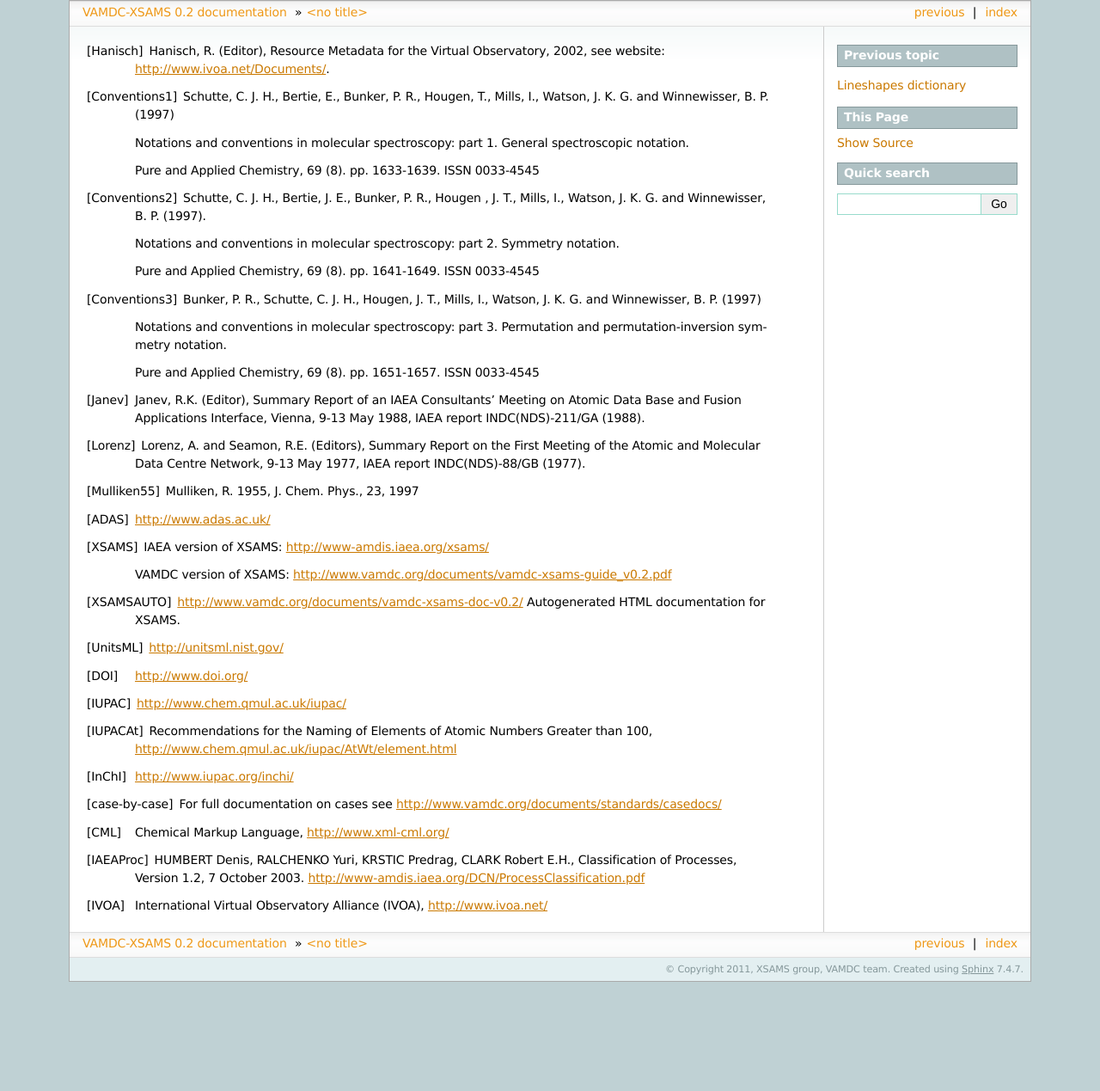
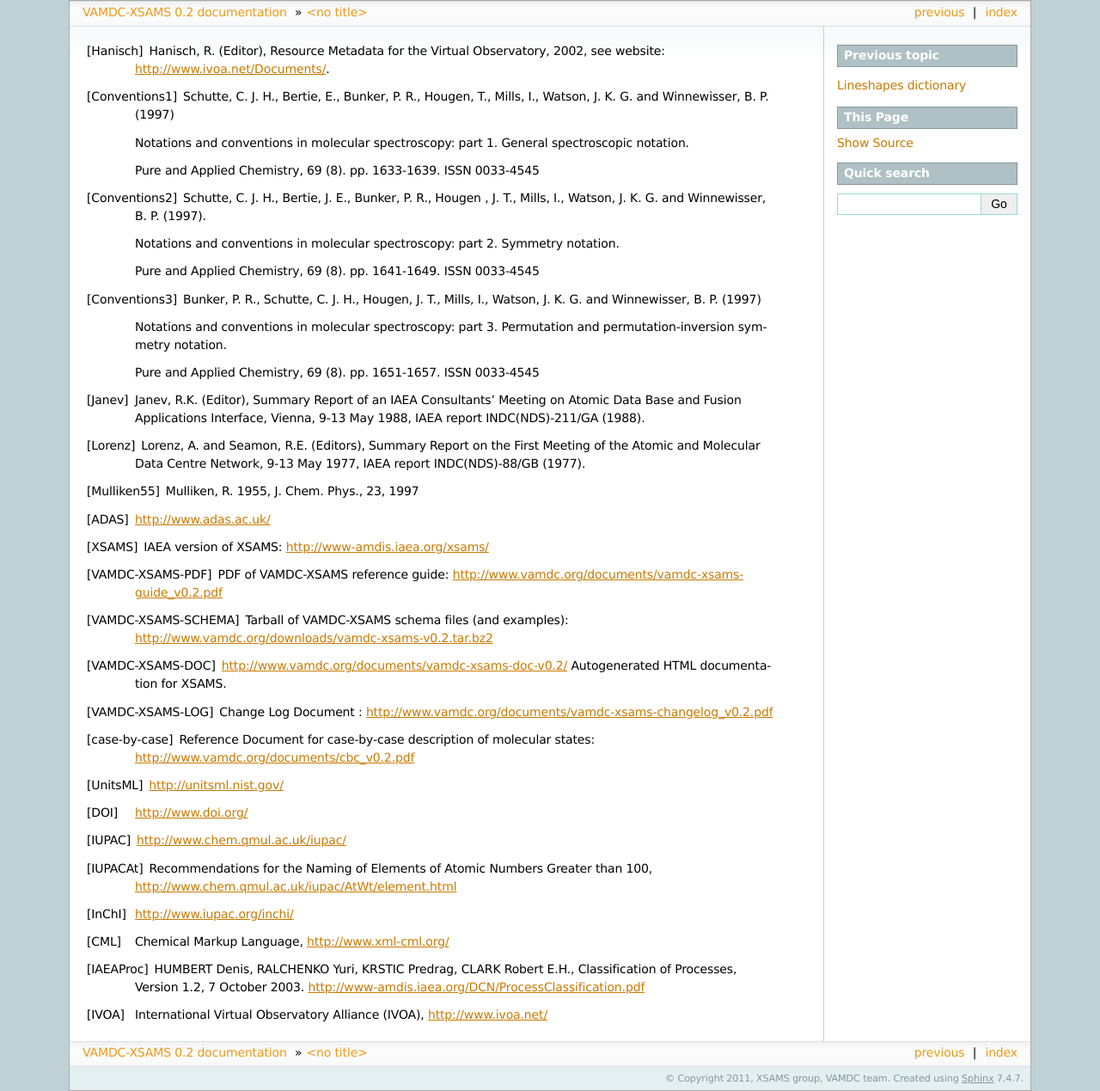
Before and after one commit to VAMDC/Standards, a Sphinx documentation site: the page built from doc/source/dataModel/vamdcxsams/bibliography.rst, in a window 1280 px wide. Shown: the whole page at 86% size. Built offline with Sphinx 7.4.7, drawn with Linux system fonts in a browser that asks for light colours; formulas are drawn with MathJax 3; before the commit the page ends 1142 px from its top, so only the background shows below that.

Commit message:
ML's changes

```diff
--- a/doc/source/dataModel/vamdcxsams/bibliography.rst
+++ b/doc/source/dataModel/vamdcxsams/bibliography.rst
@@ -51,9 +51,15 @@
 
 ..	[XSAMS] IAEA version of XSAMS: http://www-amdis.iaea.org/xsams/
 
-	VAMDC version of XSAMS: http://www.vamdc.org/documents/vamdc-xsams-guide_v0.2.pdf
+..  [VAMDC-XSAMS-PDF] PDF of VAMDC-XSAMS reference guide: http://www.vamdc.org/documents/vamdc-xsams-guide_v0.2.pdf
 
-..	[XSAMSAUTO] http://www.vamdc.org/documents/vamdc-xsams-doc-v0.2/ Autogenerated HTML documentation for XSAMS.
+..  [VAMDC-XSAMS-SCHEMA] Tarball of VAMDC-XSAMS schema files (and examples): http://www.vamdc.org/downloads/vamdc-xsams-v0.2.tar.bz2
+
+..	[VAMDC-XSAMS-DOC] http://www.vamdc.org/documents/vamdc-xsams-doc-v0.2/ Autogenerated HTML documentation for XSAMS.
+
+..  [VAMDC-XSAMS-LOG] Change Log Document : http://www.vamdc.org/documents/vamdc-xsams-changelog_v0.2.pdf
+
+..  [case-by-case] Reference Document for case-by-case description of molecular states: http://www.vamdc.org/documents/cbc_v0.2.pdf
 
 ..	[UnitsML] http://unitsml.nist.gov/
 
@@ -66,8 +72,6 @@
 
 ..	[InChI] http://www.iupac.org/inchi/
 
-..	[case-by-case] For full documentation on cases see http://www.vamdc.org/documents/standards/casedocs/
-
 ..	[CML] Chemical Markup Language, http://www.xml-cml.org/
 
 ..	[IAEAProc] HUMBERT Denis, RALCHENKO Yuri, KRSTIC Predrag, CLARK Robert E.H.,
```
